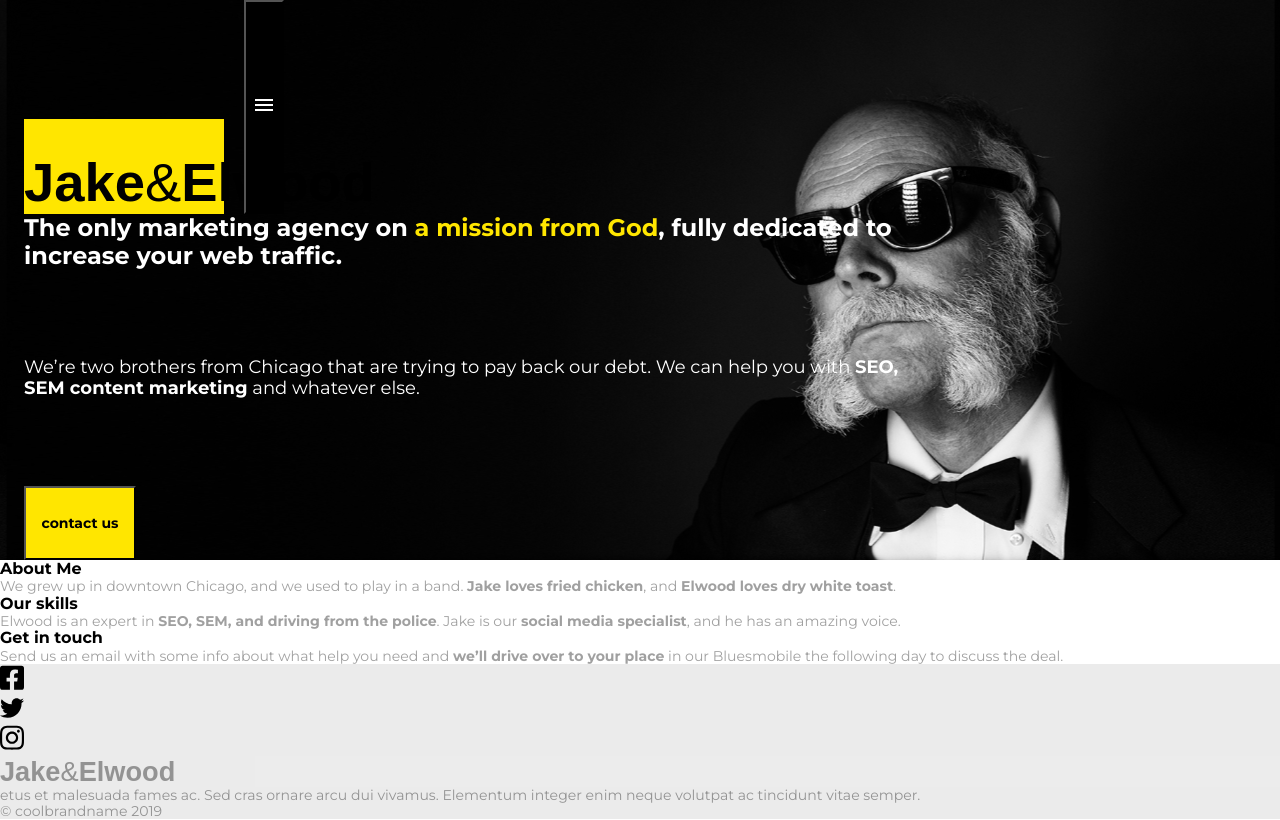
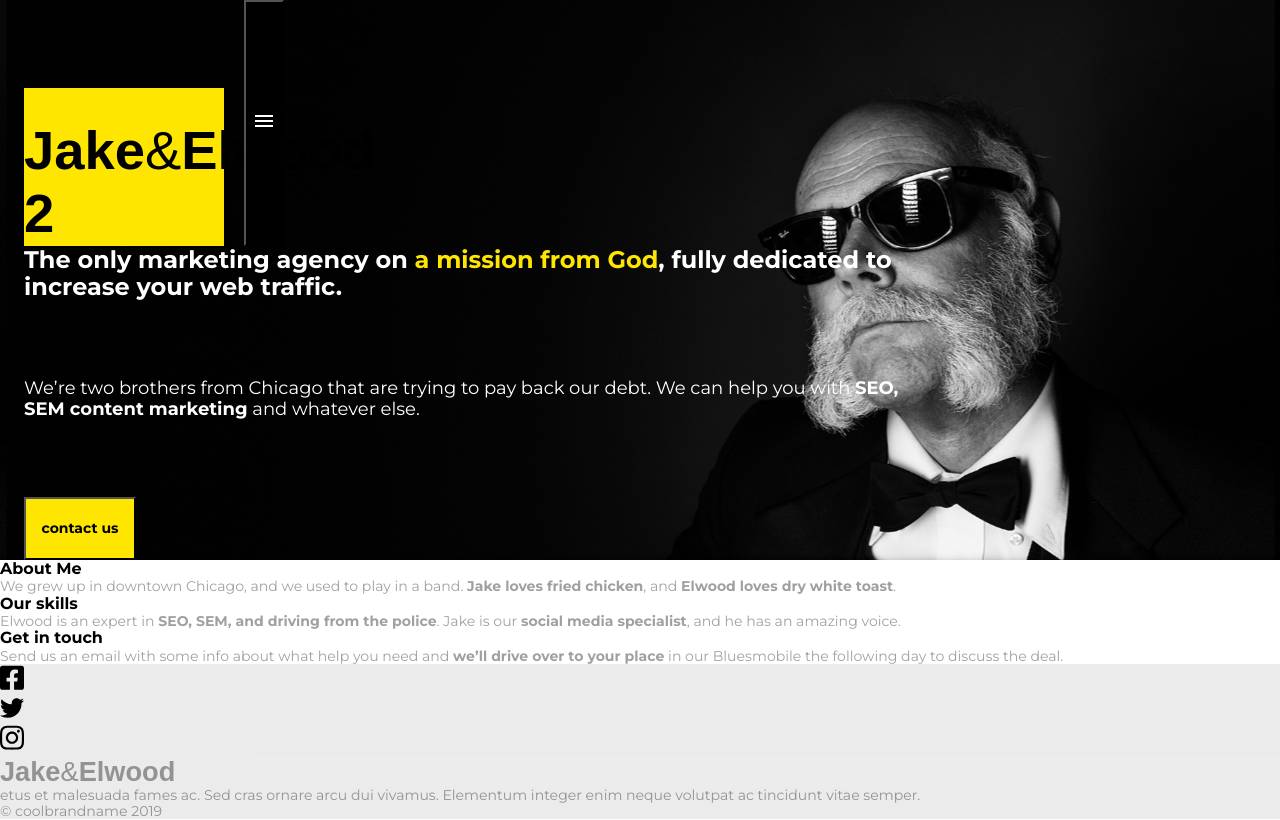
Before and after one commit to ritusia/Jake-Elwood, a website built with Vite: page index.html in a window 1280 px wide. Built offline with nearby package versions, Linux system fonts and the light colour scheme; a web font is replaced by a local one.

Commit message:
example change

```diff
--- a/index.html
+++ b/index.html
@@ -18,7 +18,7 @@
 		<header>
 			<nav>
 				<div class="logo main-logo">
-					<h1>Jake<span class="non-bold">&</span>Elwood</h1>
+					<h1>Jake<span class="non-bold">&</span>Elwood 2</h1>
 				</div>
 				<button class="btn-menu"><span class="material-symbols-outlined">menu</span></button>
 			</nav>
@@ -44,7 +44,8 @@
 				<h4>Our skills</h4>
 				<div class="yellow-line"></div>
 				<p>Elwood is an expert in <span class="bold">SEO, SEM, and driving from the police</span>. Jake is our
-					<span class="bold">social media specialist</span>, and he has an amazing voice.</p>
+					<span class="bold">social media specialist</span>, and he has an amazing voice.
+				</p>
 			</section>
 
 			<section>
```
